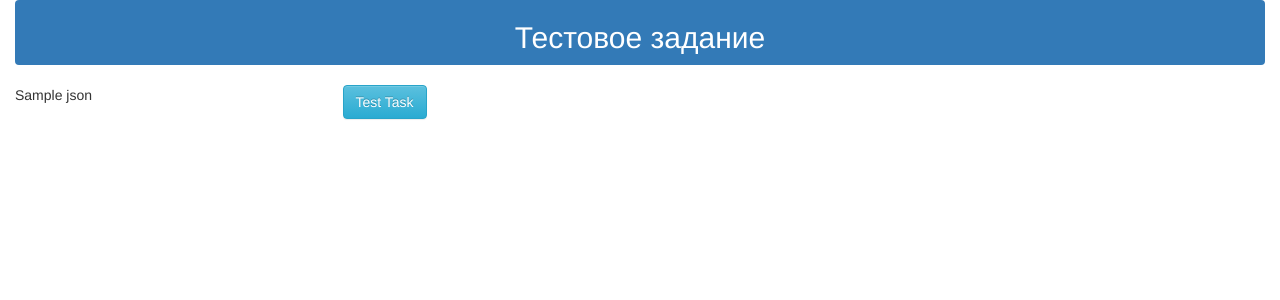
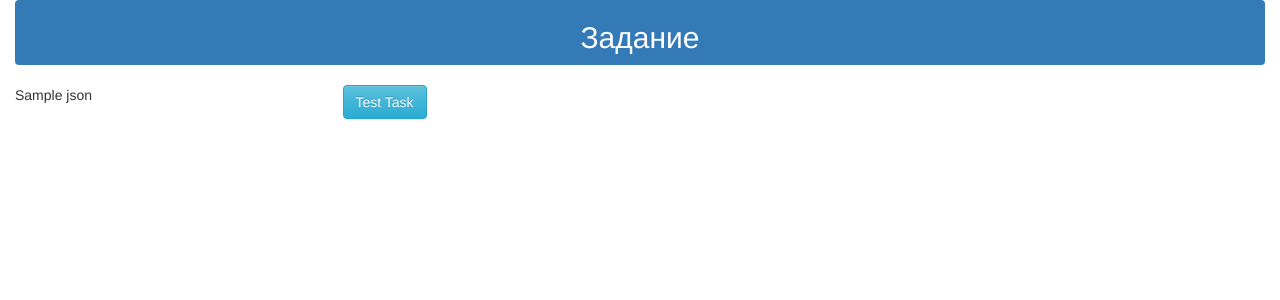
Before and after one commit to AllOneNeon/andr69, a Django app: template dinamicform/templates/done.html in a window 1280 px wide; the page is wider, and only the part inside the window is pictured. Shown: the top 300 px of that part. Run offline with Django 3.2, Linux system fonts and the light colour scheme; the template is opened without the code that fills it: most values are stand-ins (such as "Sample title", 1, 10 or a date in 2020); some libraries are stand-ins or nearby versions.

Commit message:
Update done.html

```diff
--- a/dinamicform/templates/done.html
+++ b/dinamicform/templates/done.html
@@ -11,7 +11,7 @@
     <div class="container-fluid">
         <nav class="navbar navbar-dark bg-primary">
             <div class="text-center">
-                <h2>Тестовое задание</h2>
+                <h2>Задание</h2>
             </div>
         </nav>
     </div>
```
